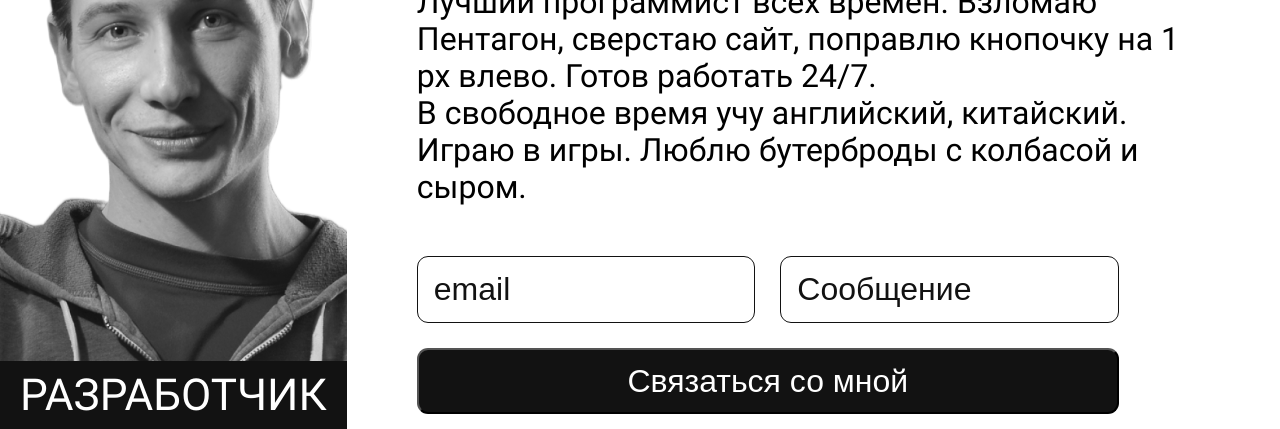
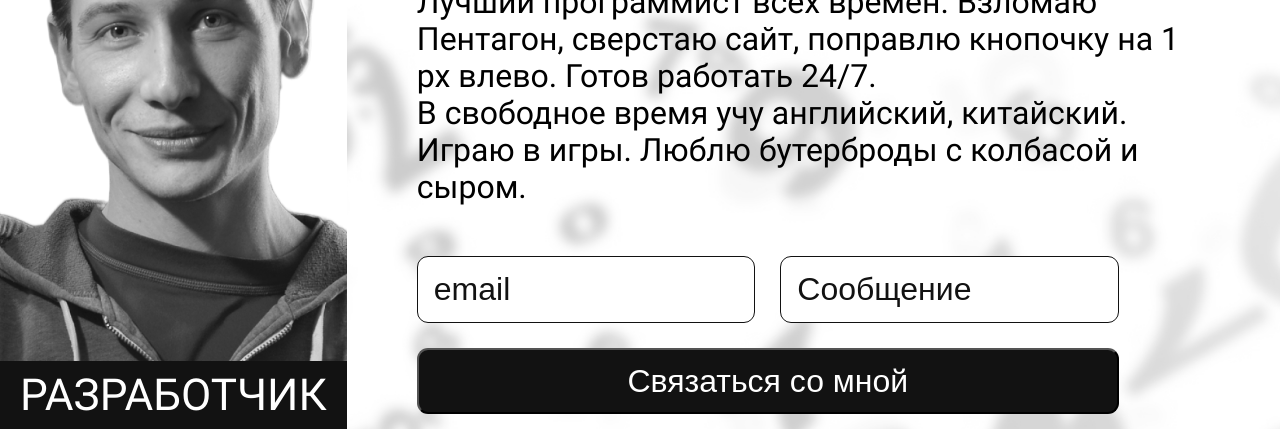
Before and after one commit to vaultdude/inter_certification, a plain HTML site: page index.html in a window 1280 px wide. Shown: the part 577-1006 px from the top of the page. Drawn offline with Linux system fonts and the light colour scheme.

Commit message:
Update base.css

```diff
--- a/css/base.css
+++ b/css/base.css
@@ -21,7 +21,7 @@
 
 body {
     font-family: 'Roboto', sans-serif;
-    background-image: url("./img/bg.jpg");
+    background-image: url("/img/bg.jpg");
     background-repeat: no-repeat;
     background-size: cover;
 }
```
